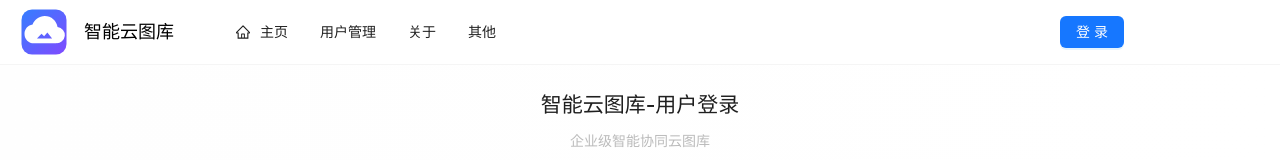
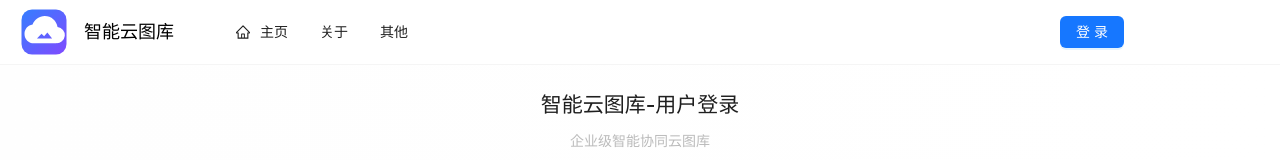
Before and after one commit to lishv/yun-picture-frontend, a Vue app: page /user/login in a window 1280 px wide. Shown: the top 160 px of the page. Built offline with nearby package versions, Linux system fonts and the light colour scheme; no server answers.

Commit message:
前端权限控制 1.管理员菜单过滤 2.全局路由守卫

```diff
--- a/src/App.vue
+++ b/src/App.vue
@@ -10,11 +10,12 @@
 import zhCN from 'ant-design-vue/es/locale/zh_CN'
 import BasicLayout from '@/layouts/BasicLayout.vue'
 import { healthUsingGet } from '@/api/mainController.ts'
-import { useLoginUserStore } from '@/stores/useLoginUserStore.ts'
-const loginUserStore = useLoginUserStore() //重命名useLoginUserStore为loginUserStore
-//获取登录用户信息,存储到loginUserStore.loginUser
-loginUserStore.fetchLoginUser()
-//healthUsingGet().then(res => console.log(res))
+//已改为在全局校验access.ts中获取登录用户信息,无需重复获取
+// import { useLoginUserStore } from '@/stores/useLoginUserStore.ts'
+// const loginUserStore = useLoginUserStore() //重命名useLoginUserStore为loginUserStore
+// //获取登录用户信息,存储到loginUserStore.loginUser
+// loginUserStore.fetchLoginUser()
+// //healthUsingGet().then(res => console.log(res))
 </script>
 
 <style scoped></style>
--- a/src/components/GlobalHeader.vue
+++ b/src/components/GlobalHeader.vue
@@ -65,7 +65,8 @@ const displayUserName = computed(() => {
 
 const loginUserStore = useLoginUserStore() //重命名useLoginUserStore为loginUserStore
 console.log(loginUserStore.loginUser)
-const items = ref<MenuProps['items']>([
+//未经过滤的原始菜单
+const orginItems = ref<MenuProps['items']>([
   {
     key: '/',
     icon: () => h(HomeOutlined),
@@ -88,6 +89,21 @@ const items = ref<MenuProps['items']>([
     title: '其他',
   },
 ])
+//过滤后的 展示在路由菜单的数组
+const items=computed(() => filterMenus(orginItems.value))
+//过滤菜单项,根据用户角色显示不同的菜单
+const  filterMenus=(menus=[]as MenuProps['items'])=>{
+  return menus?.filter(((menu)=>{
+    //管理员才能看到/admin开头的菜单
+    if(menu?.key?.startsWith("/admin")){
+      const loginUser = loginUserStore.loginUser
+      if(!loginUser||loginUser.userRole!=="admin")
+        return false
+    }
+    return true
+  }))
+
+}
 const router = useRouter()
 
 //路由跳转事件
--- a/src/main.ts
+++ b/src/main.ts
@@ -2,9 +2,11 @@ import { createApp } from 'vue'
 import { createPinia } from 'pinia'
 import Antd from 'ant-design-vue'// 引入 Ant Design Vue 组件库
 import 'ant-design-vue/dist/reset.css'// 引入 Ant Design Vue 组件库的样式
-
+import  '@/access.ts'
 import App from './App.vue'
 import router from './router'
+
+
 
 const app = createApp(App)
 
```
